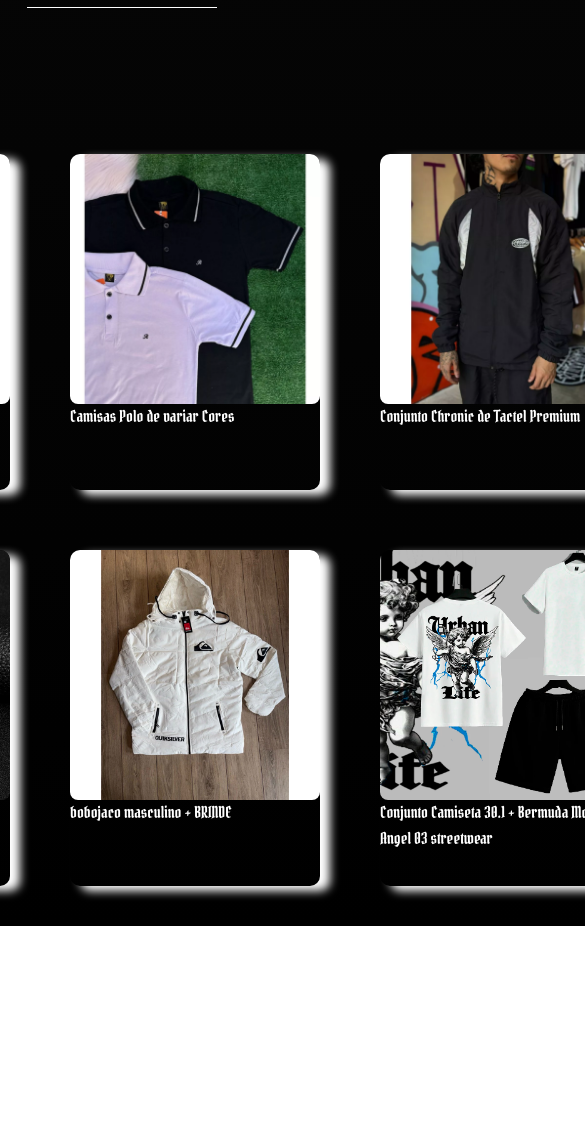
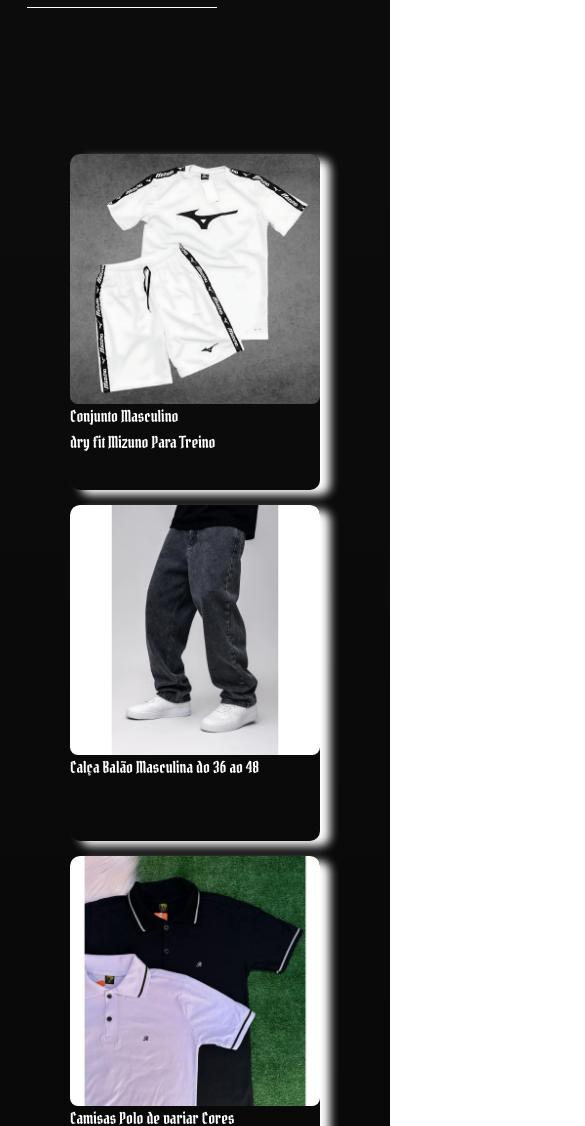
Before and after one commit to caunTranquilao/tn-market, a plain HTML site: page index.html in a window 390 px wide. Shown: the part 4066-5192 px from the top of the page, 585 px wide, since content can reach past the window. Before the commit the page ends 4992 px from the top, so only its background shows below. Drawn offline with nearby package versions, Linux system fonts and the light colour scheme; files whose address does not match are found by name.

Commit message:
ajuste para o mobile

```diff
--- a/assents/style.css
+++ b/assents/style.css
@@ -107,7 +107,6 @@ body{
 .container-fixo {
     display: grid;
     grid-template-columns: repeat(5, 1fr);
-    grid-template-rows: repeat(2, auto);
     gap: 60px;
     justify-items: center;
     align-items: start;
@@ -262,3 +261,26 @@ body{
     color: white;
     font-family: fonte-titulo,serif;
 }
+
+
+/* Responsividade */
+@media (max-width: 1200px) {
+    .container-fixo {
+        grid-template-columns: repeat(3, 1fr);
+        gap: 40px;
+    }
+}
+
+@media (max-width: 768px) {
+    .container-fixo {
+        grid-template-columns: repeat(2, 1fr);
+        gap: 20px;
+    }
+}
+
+@media (max-width: 480px) {
+    .container-fixo {
+        grid-template-columns: 1fr;
+        gap: 15px;
+    }
+}
```
